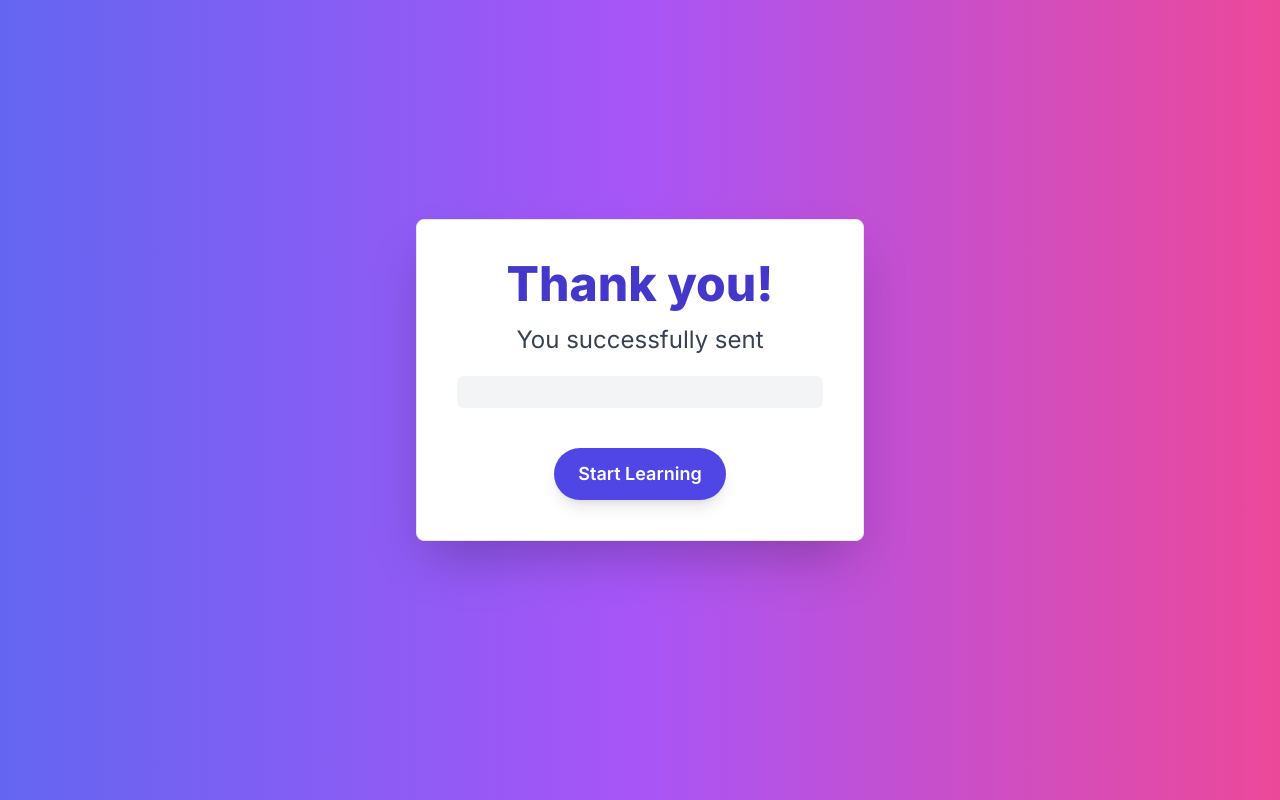
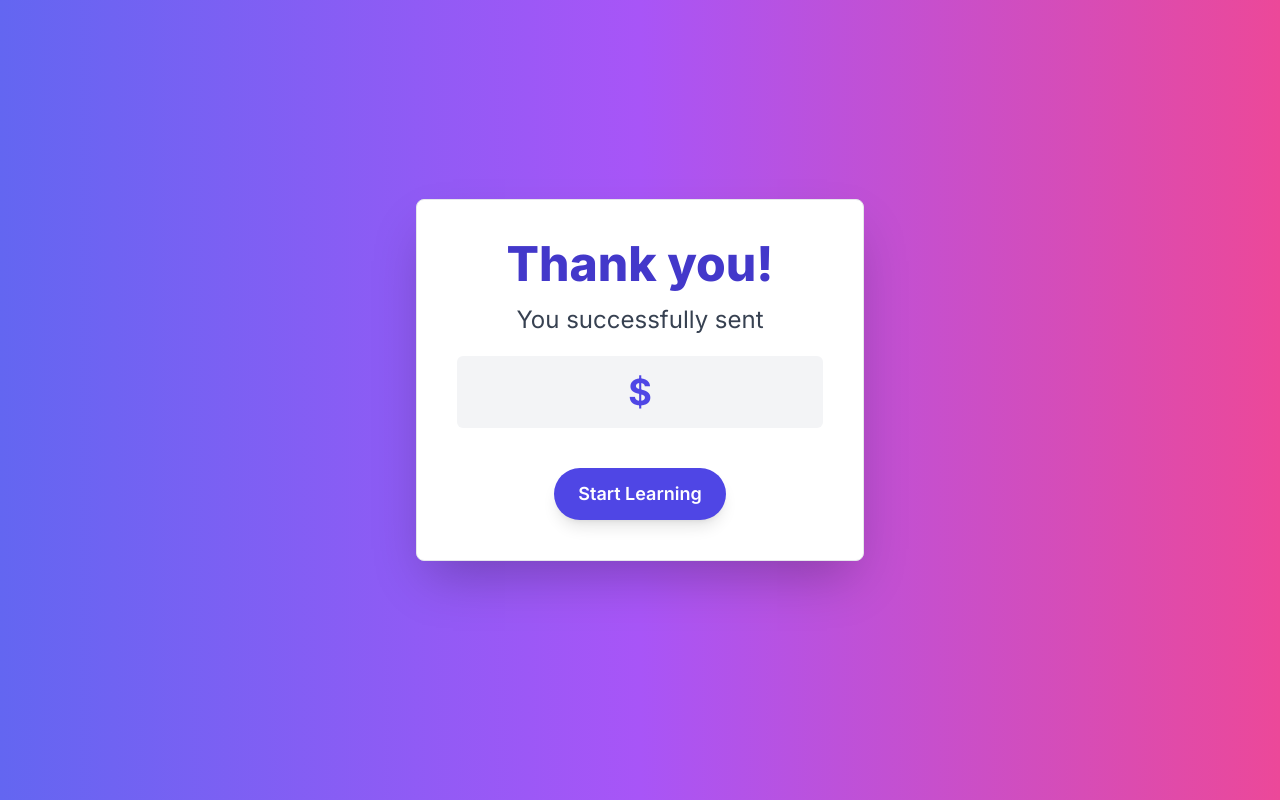
Before and after one commit to Danjari/quickcards-flips, a Next.js app: page /payment-success in a window 1280 px wide. Built offline with nearby package versions, Linux system fonts and the light colour scheme; no server answers.

Commit message:
style fixes

```diff
--- a/app/payment-success/page.tsx
+++ b/app/payment-success/page.tsx
@@ -1,4 +1,4 @@
-import Script from 'next/script';
+
 
 export default function PaymentSuccess({
     searchParams: { amount },
@@ -12,7 +12,7 @@ export default function PaymentSuccess({
                 <h1 className="text-5xl text-indigo-700 font-extrabold mb-4 text-center">Thank you!</h1>
                 <h2 className="text-2xl text-gray-700 text-center">You successfully sent</h2>
                 <div className="p-4 rounded-md text-indigo-600 mt-5 text-4xl font-bold text-center bg-gray-100">
-                    {amount}
+                    ${amount}
                 </div>
                 <div className="mt-10 flex justify-center">
                     <a
@@ -23,10 +23,7 @@ export default function PaymentSuccess({
                     </a>
                 </div>
             </div>
-            <Script
-               src={`https://www.googletagmanager.com/gtag/js?id=${process.env.NEXT_PUBLIC_GOOGLE_ANALYTICS_ID}`}
-                strategy="afterInteractive"
-            />
+
 
         </div>
 
```
